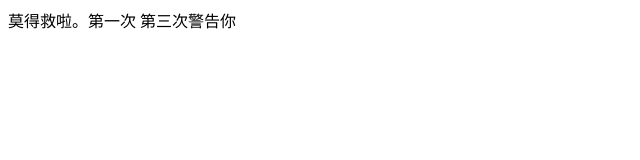
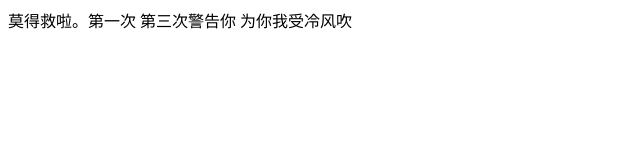
Before and after one commit to xujunjie10/webweb, a plain HTML site: page index.html in a window 1280 px wide. Shown: the whole page, without its empty margins (0-640 px from the left). Drawn offline with Linux system fonts and the light colour scheme.

Commit message:
number 6

```diff
--- a/index.html
+++ b/index.html
@@ -13,6 +13,7 @@
 
     第三次警告你
 
+    为你我受冷风吹
   </div>
 </body>
 </html>
```
